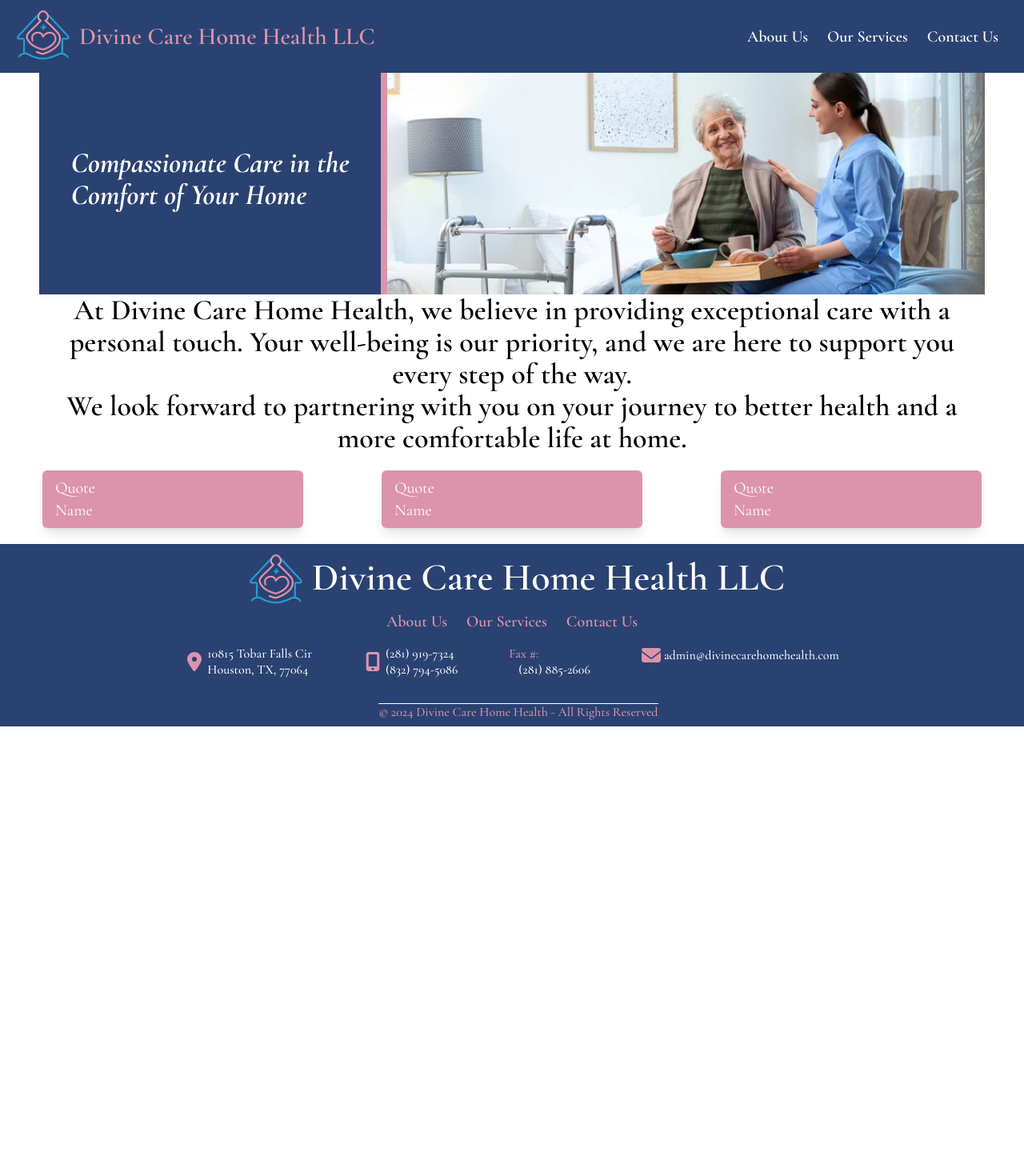
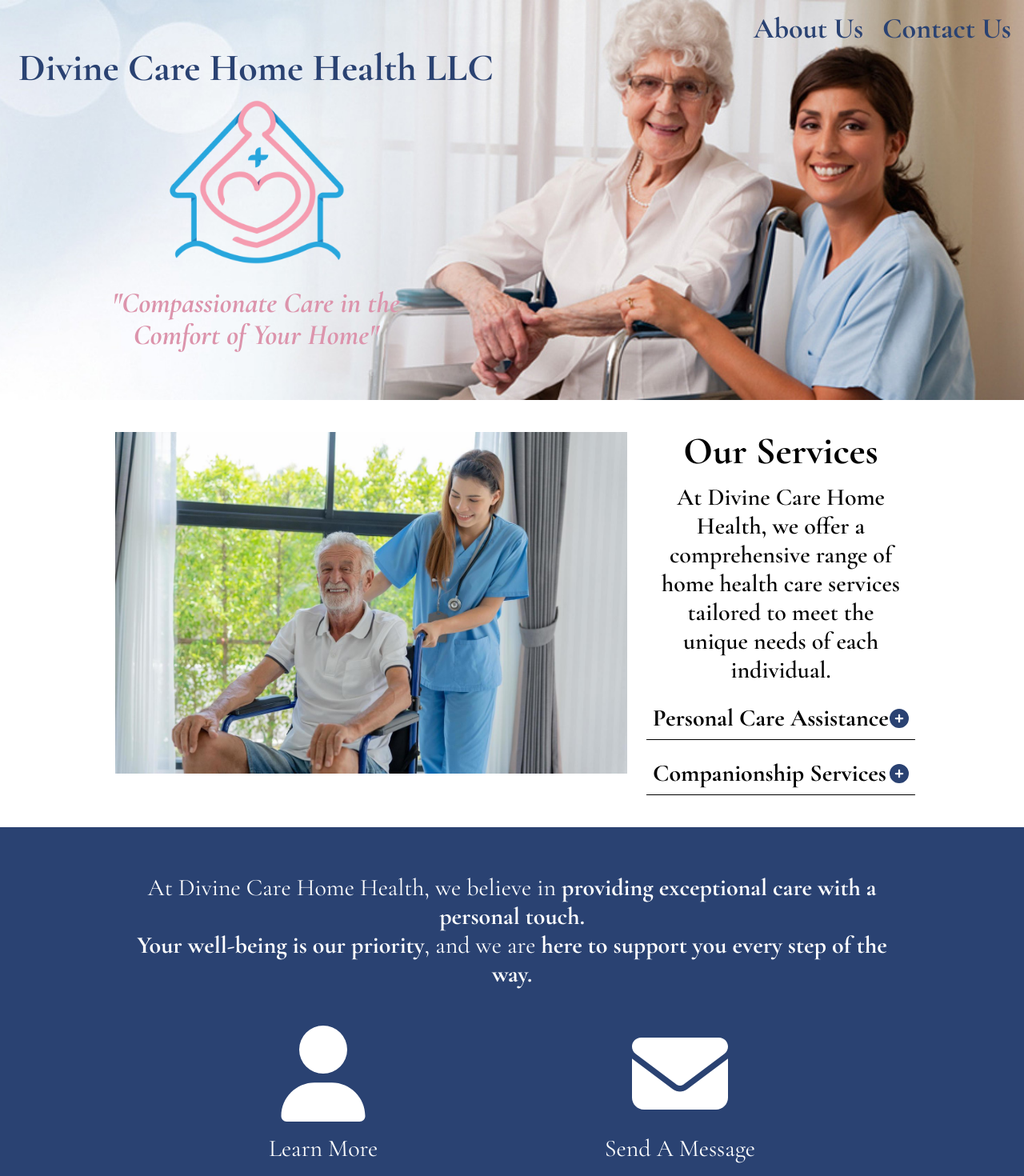
Before and after one commit to chacuzzzi/chacuzzzi.github.io, a React (Create React App) app in the folder client/: page / in a window 1280 px wide. Shown: the top 1470 px of the page at 80% size. Before the commit the page ends 908 px from the top, so only its background shows below. Built offline with nearby package versions, Linux system fonts and the light colour scheme.

Commit message:
added new banner, accordion menu, pics, and text to home page

```diff
--- a/client/src/App.js
+++ b/client/src/App.js
@@ -4,22 +4,23 @@
 import About from './Pages/About.jsx'
 // import Careers from './Pages/Careers.jsx'
 import Contact from './Pages/Contact.jsx'
-import Services from './Pages/Services.jsx'
+// import Services from './Pages/Services.jsx'
 import Navbar from './Components/Navbar.jsx'
 import Footer from './Components/Footer.jsx'
+
 
 function App() {
   return (
     <Router className="app">
       <div className='flex flex-col min-h-screen'>
-        <Navbar/>
+        <Navbar />
         <div className='flex-grow'>
-            <Routes>
+          <Routes>
             <Route path="/" element={<Home />} />
             <Route path="/about" element={<About />} />
              {/* <Route path="/careers" element={<Careers />} /> */}
             <Route path="/contact" element={<Contact />} />
-            <Route path="/services" element={<Services />} />
+            {/* <Route path="/services" element={<Services />} /> */}
           </Routes>
         </div>
         <Footer/>
--- a/client/src/Components/Footer.jsx
+++ b/client/src/Components/Footer.jsx
@@ -15,14 +15,17 @@
           </div>
         </div>
         <div className='flex justify-center items-center flex-col'>
-          <ul className='flex space-x-6 list-none text-xl font-semibold px-8 text-pinkTheme m-0'>
-            <li className='hover:cursor-pointer hover:text-pinkTheme' onClick={() => navigate('/about')}>About Us</li>
-            <li className='hover:cursor-pointer hover:text-pinkTheme' onClick={() => navigate('/services')}>Our Services</li>
-            <li className='hover:cursor-pointer hover:text-pinkTheme' onClick={() => navigate('/contact')}>Contact Us</li>
+          <ul className='flex flex-col sm:flex-row sm:space-x-6 list-none p-0 text-xl font-semibold text-pinkTheme m-0 text-center'>
+            <li className='hover:cursor-pointer hover:text-white' onClick={() => navigate('/about')}>About Us</li>
+            <li className='hover:cursor-pointer hover:text-white' onClick={() => navigate('/contact')}>Contact Us</li>
           </ul>
-          <ul className='list-none text-l font-medium flex flex-col p-0 lg:flex-row items-center lg:items-start'>
+          <li className='list-none text-xl text-pinkTheme mt-2 text-center flex flex-col sm:block'>
+            Business Hours:
+            <span className='text-white text-base'> Mon - Fri | 8:30 AM - 5 PM</span>
+          </li>
+          <ul className='list-none text-l font-medium flex flex-col lg:flex-row items-center justify-center lg:items-start border-0 border-y border-solid border-white p-4'>
             <li>
-              <ul className='list-none p-0 lg:mr-16 text-white mb-2 sm:mb-0 flex flex-row items-center'>
+              <ul className='list-none p-0 lg:mr-16 text-white mb-2 lg:mb-0 flex flex-row items-center'>
                 <svg xmlns="http://www.w3.org/2000/svg" width="1.5em" height="1.5em" viewBox="0 0 384 512" className='fill-current text-pinkTheme mr-1'>
                   <path d="M215.7 499.2C267 435 384 279.4 384 192C384 86 298 0 192 0S0 86 0 192c0 87.4 117 243 168.3 307.2c12.3 15.3 35.1 15.3 47.4 0zM192 128a64 64 0 1 1 0 128 64 64 0 1 1 0-128z"/>
                 </svg>
@@ -35,7 +38,7 @@
             </li>
 
             <li>
-              <ul className='list-none p-0 lg:mr-16 text-white mb-2 sm:mb-0 flex flex-row items-center'>
+              <ul className='list-none p-0 lg:mr-16 text-white mb-2 lg:mb-0 flex flex-row items-center'>
                 <svg xmlns="http://www.w3.org/2000/svg" width="1.5em" height="1.5em" viewBox="0 0 384 512" className='fill-current text-pinkTheme mr-1'>
                   <path d="M16 64C16 28.7 44.7 0 80 0H304c35.3 0 64 28.7 64 64V448c0 35.3-28.7 64-64 64H80c-35.3 0-64-28.7-64-64V64zM224 448a32 32 0 1 0 -64 0 32 32 0 1 0 64 0zM304 64H80V384H304V64z"/>
                 </svg>
@@ -47,14 +50,14 @@
             </li>
 
             <li>
-              <ul className='list-none p-0 lg:mr-16 text-white mb-2 sm:mb-02'>
+              <ul className='list-none p-0 lg:mr-16 text-white mb-2 lg:mb-0'>
                 <li className='text-pinkTheme'>Fax #:</li>
                 <li className='pl-3'>(281) 885-2606</li>
               </ul>
             </li>
 
             <li>
-              <ul className='list-none p-0 text-white flex flex-row items-center'>
+              <ul className='list-none p-0 h-10 text-white flex flex-row items-center'>
                 <svg xmlns="http://www.w3.org/2000/svg" width="1.5em" height="1.5em" viewBox="0 0 512 512" className='fill-current text-pinkTheme mr-1'>
                   <path d="M48 64C21.5 64 0 85.5 0 112c0 15.1 7.1 29.3 19.2 38.4L236.8 313.6c11.4 8.5 27 8.5 38.4 0L492.8 150.4c12.1-9.1 19.2-23.3 19.2-38.4c0-26.5-21.5-48-48-48H48zM0 176V384c0 35.3 28.7 64 64 64H448c35.3 0 64-28.7 64-64V176L294.4 339.2c-22.8 17.1-54 17.1-76.8 0L0 176z"/>
                 </svg>
@@ -64,7 +67,7 @@
           </ul>
         </div>
         <div className='flex w-full justify-center m-2'>
-          <span className='text-pinkTheme text-l font-medium border-0 border-t border-solid border-white'>© 2024 Divine Care Home Health - All Rights Reserved</span>
+          <span className='text-pinkTheme text-l font-medium'>© 2024 Divine Care Home Health - All Rights Reserved</span>
         </div>
       </div>
     </div>
--- a/client/src/Components/Navbar.jsx
+++ b/client/src/Components/Navbar.jsx
@@ -17,10 +17,10 @@
   }
 
   return (
-    <div className='w-full bg-blueTheme top-0 fixed'>
+    <div className='w-full bg-blueTheme top-0 fixed z-20 sm:z-0'>
       <div className='flex items-center justify-between'>
         <div className='flex items-center text-white hover:cursor-pointer hover:text-pinkTheme' onClick={() => handleNavigation('/')}>
-          <img src={icon} width={75} className='m-2 pl-2' alt='Divine Care Home Health LLC'></img>
+          <img src={icon} className='m-2 w-12 sm:w-16' alt='Divine Care Home Health LLC'></img>
           <div className='text-xl font-semibold mr-auto hidden md:block lg:text-2xl xl:text-3xl'>
             <span>Divine Care Home Health LLC</span>
           </div>
@@ -28,17 +28,16 @@
 
         <div>
           <div className={`lg:hidden group hover:cursor-pointer mr-2 flex flex-col p-2 rounded-md ${menuOpen ? 'bg-lightBlue' : ''}`} onClick={toggleMenu}>
-            <svg xmlns="http://www.w3.org/2000/svg" width="2em" height="2em" viewBox="0 0 448 512" className={`fill-current text-lightBlue ${menuOpen ? 'hidden' : 'block'}`}>
+            <svg xmlns="http://www.w3.org/2000/svg" width="1.5em" height="1.5em" viewBox="0 0 448 512" className={`fill-current text-lightBlue ${menuOpen ? 'hidden' : 'block'}`}>
               <path d="M0 96C0 78.3 14.3 64 32 64H416c17.7 0 32 14.3 32 32s-14.3 32-32 32H32C14.3 128 0 113.7 0 96zM0 256c0-17.7 14.3-32 32-32H416c17.7 0 32 14.3 32 32s-14.3 32-32 32H32c-17.7 0-32-14.3-32-32zM448 416c0 17.7-14.3 32-32 32H32c-17.7 0-32-14.3-32-32s14.3-32 32-32H416c17.7 0 32 14.3 32 32z"/>
             </svg>
-            <svg xmlns="http://www.w3.org/2000/svg" width="2em" height="2em" viewBox="0 0 384 512" className={`fill-current text-blueTheme bg-lightBlue ${menuOpen ? 'block' : 'hidden'}`}>
+            <svg xmlns="http://www.w3.org/2000/svg" width="1.5em" height="1.5em" viewBox="0 0 384 512" className={`fill-current text-blueTheme bg-lightBlue ${menuOpen ? 'block' : 'hidden'}`}>
               <path d="M376.6 84.5c11.3-13.6 9.5-33.8-4.1-45.1s-33.8-9.5-45.1 4.1L192 206 56.6 43.5C45.3 29.9 25.1 28.1 11.5 39.4S-3.9 70.9 7.4 84.5L150.3 256 7.4 427.5c-11.3 13.6-9.5 33.8 4.1 45.1s33.8 9.5 45.1-4.1L192 306 327.4 468.5c11.3 13.6 31.5 15.4 45.1 4.1s15.4-31.5 4.1-45.1L233.7 256 376.6 84.5z"/>
             </svg>
           </div>
 
-          <ul className='lg:flex space-x-6 list-none text-xl font-semibold px-8 text-white hidden'>
+          <ul className='lg:flex space-x-6 list-none text-2xl font-semibold px-8 text-white hidden'>
             <li className='hover:cursor-pointer hover:text-pinkTheme' onClick={() => navigate('/about')}>About Us</li>
-            <li className='hover:cursor-pointer hover:text-pinkTheme' onClick={() => navigate('/services')}>Our Services</li>
             <li className='hover:cursor-pointer hover:text-pinkTheme' onClick={() => navigate('/contact')}>Contact Us</li>
           </ul>
         </div>
@@ -46,7 +45,6 @@
       <div>
         <ul className={`lg:hidden m-0 flex flex-col list-none text-xl font-semibold px-8 text-white text-right ${menuOpen ? 'block' : 'hidden'}`}>
           <li className='hover:cursor-pointer hover:text-pinkTheme' onClick={() => handleNavigation('/about')}>About Us</li>
-          <li className='hover:cursor-pointer hover:text-pinkTheme' onClick={() => handleNavigation('/services')}>Our Services</li>
           <li className='hover:cursor-pointer hover:text-pinkTheme' onClick={() => handleNavigation('/contact')}>Contact Us</li>
         </ul>
       </div>
--- a/client/src/Pages/About.jsx
+++ b/client/src/Pages/About.jsx
@@ -28,7 +28,7 @@
 
 function About() {
     return (
-        <div className='w-full'>
+        <div className='w-full pt-20'>
             <h1 className='text-center text-6xl'>About Us</h1>
             <div className='w-11/12 m-auto text-center cormorant-garamond-medium-italic text-4xl mb-4 pb-1'>"Compassionate Care in the Comfort of Your Home."</div>
             <InformationCard
--- a/client/src/Pages/Contact.jsx
+++ b/client/src/Pages/Contact.jsx
@@ -1,11 +1,12 @@
 import React from 'react'
 
 function Contact() {
-  return (<div className=''>
-    <h1 className='text-6xl text-center'>Contact Us</h1>
-    <div className='flex justify-center'>
-        <iframe className='m-4' title='form' width="640px" height="480px" src="https://forms.office.com/r/snpWBdArn0?embed=true" frameborder="0" marginwidth="1" marginheight="1" allowfullscreen webkitallowfullscreen mozallowfullscreen msallowfullscreen> </iframe>
-    </div>
+  return (
+    <div className='pt-20'>
+      <h1 className='text-6xl text-center'>Contact Us</h1>
+        <div className='flex justify-center'>
+          <iframe className='m-4' title='form' width="640px" height="480px" src="https://forms.office.com/r/snpWBdArn0?embed=true" frameborder="0" marginwidth="1" marginheight="1" allowfullscreen webkitallowfullscreen mozallowfullscreen msallowfullscreen> </iframe>
+        </div>
     </div>
   )
 }
--- a/client/src/Pages/Home.jsx
+++ b/client/src/Pages/Home.jsx
@@ -1,56 +1,142 @@
-import React from 'react'
-import banner from '../public/homebanner.jpg'
+import React, { useState } from 'react'
+import { useNavigate } from 'react-router-dom'
+import banner from '../public/homebanner2.jpg'
+import icon from '../public/logo.png'
+import servicePic from '../public/elderly-man-receiving-care-from-a-health-care-physical-therapy-nurse-photo.jpg'
+
+function AccordionMenu({header, list}) {
+  const [accordionOpen, setAccordionOpen] = useState(false)
+
+  const handleAccordion = () => {
+    setAccordionOpen(!accordionOpen)
+  }
+
+  return (
+    <div className='w-full border-solid border-b border-0 p-2'>
+      <div className='flex justify-between hover:cursor-pointer' onClick={handleAccordion}>
+        <span className='text-3xl font-bold'>{header}</span>
+        <div className='flex items-center justify-center'>
+          { accordionOpen ? (
+            <svg xmlns="http://www.w3.org/2000/svg" width="1.5em" height="1.5em" viewBox="0 0 512 512" className='fill-current text-blueTheme'>
+              <path d="M256 512A256 256 0 1 0 256 0a256 256 0 1 0 0 512zM184 232H328c13.3 0 24 10.7 24 24s-10.7 24-24 24H184c-13.3 0-24-10.7-24-24s10.7-24 24-24z"/>
+            </svg>) : (
+            <svg xmlns="http://www.w3.org/2000/svg" width="1.5em" height="1.5em" viewBox="0 0 512 512" className='fill-current text-blueTheme'>
+              <path d="M256 512A256 256 0 1 0 256 0a256 256 0 1 0 0 512zM232 344V280H168c-13.3 0-24-10.7-24-24s10.7-24 24-24h64V168c0-13.3 10.7-24 24-24s24 10.7 24 24v64h64c13.3 0 24 10.7 24 24s-10.7 24-24 24H280v64c0 13.3-10.7 24-24 24s-24-10.7-24-24z"/>
+            </svg>
+          )}
+        </div>
+      </div>
+      <ul className={`text-2xl space-y-2 transition-all duration-300 ease-in-out ${accordionOpen ? 'block' : 'hidden'}`}>
+        {list.map((item, index) => (
+          <li key={index}>{item}</li>
+        ))}
+      </ul>
+    </div>
+  )
+}
 
 function Home() {
+  const navigate = useNavigate()
+
   return (
-    <div className='w-full'>
-      <div className='flex flex-col w-full justify-center items-center pt-20 sm:flex-row'>
-        <div className='w-11/12 h-20 sm:w-4/12 sm:h-72 bg-blueTheme flex justify-center sm:border-r-8 sm:border-b-0 border-b-4 border-pinkTheme border-solid border-0'>
-          <div className='flex items-center'>
-            <div className='text-white font-bold text-left m-4 text-2xl md:text-3xl lg:text-4xl italic'>
-              <span>Compassionate Care in the</span>
+    <div className='w-full pb-10 sm:pt-0 pt-16'>
+      <div className='flex flex-row z-10 relative mb-10'>
+        <div className='w-full h-96 sm:h-[500px] bg-cover bg-center bg-no-repeat relative opacity-75 sm:opacity-100' style={{backgroundImage: `url(${banner})`, backgroundPosition: 'calc(85%) top', filter: 'blur(0px)'}}>
+        </div>
+        <div className='w-full sm:w-1/2 h-96 sm:h-[500px] absolute'>
+          <div className='h-full flex flex-col items-center justify-center z-10'>
+            <span className='font-black sm:block text-2xl md:text-3xl lg:text-4xl xl:text-5xl text-blueTheme text-center'>Divine Care Home Health LLC</span>
+            <img src={icon} alt='Elderly and nurse smiling' className='h-1/2'></img>
+            <div className='font-black italic text-2xl lg:text-3xl xl:text-4xl text-pinkTheme sm:text-pinkTheme text-center'>
+              <span>"Compassionate Care in the</span>
               <br />
-              <span>Comfort of Your Home</span>
+              <span>Comfort of Your Home"</span>
             </div>
           </div>
         </div>
-        <div className='w-11/12 h-20 sm:w-7/12 sm:h-72 bg-cover bg-center bg-no-repeat' style={{backgroundImage: `url(${banner})`, backgroundPosition: 'right top'}}></div>
-      </div>
-      <div className='w-11/12 m-auto text-center'>
-        <div className='flex flex-col font-semibold text-4xl'>
-          <span>
-            At Divine Care Home Health, we believe in providing exceptional care with a personal touch.
-            Your well-being is our priority, and we are here to support you every step of the way.
-          </span>
-          <span>
-            We look forward to partnering with you on your journey to better health and a more comfortable life at home.
-          </span>
+        <div className='absolute top-0 right-0'>
+          <ul className='list-none hidden sm:flex flex-row p-0 m-4 text-3xl lg:text-4xl font-bold text-blueTheme space-x-6'>
+            <li className='hover:cursor-pointer hover:text-pinkTheme' onClick={() => navigate('/about')}>About Us</li>
+            <li className='hover:cursor-pointer hover:text-pinkTheme' onClick={() => navigate('/contact')}>Contact Us</li>
+          </ul>
         </div>
       </div>
+      <div className='flex flex-col sm:flex-row justify-center items-center sm:items-start sm:space-x-8'>
+        <div className='flex flex-col w-full sm:w-1/2'>
+          <img src={servicePic} alt='Nurse taking care of elderly man'/>
+        </div>
+        <div className='flex flex-col w-3/4 sm:w-1/4 justify-center sm:justify-normal items-center space-y-4 pt-4 sm:pt-0'>
+          <span className='text-5xl font-bold text-center'>Our Services</span>
+          <p className='text-3xl font-semibold text-center'>
+            At Divine Care Home Health, we offer a comprehensive range of home health care services tailored to meet the unique needs of each individual.
+          </p>
+          <AccordionMenu
+            header={"Personal Care Assistance"}
+            list={[
+              <li key="1"><span className='font-semibold'>Daily Living Activities:</span> Helping with bathing, dressing, grooming, and toileting.</li>,
+              <li key="2"><span className='font-semibold'>Mobility Support:</span> Assistance with walking, transferring, and positioning.</li>,
+              <li key="3"><span className='font-semibold'>Nutritional Support:</span> Meal preparation and feeding assistance.</li>
+            ]}
+          />
+          <AccordionMenu
+            header={"Companionship Services"}
+            list={[
+              <li key="1"><span className='font-semibold'>Emotional Support:</span> Providing companionship and conversation to alleviate loneliness.</li>,
+              <li key="2"><span className='font-semibold'>Recreational Activities:</span> Engaging in hobbies, games, and activities to promote mental and emotional well-being.</li>,
+              <li key="3"><span className='font-semibold'>Errands and Transportation:</span> Assisting with shopping, appointments, and outings.</li>
+            ]}
+          />
+        </div>
+      </div>
+      <div className='bg-blueTheme h-fit lg:h-96 my-10 flex flex-col items-center justify-center space-y-4 py-10'>
+        <div className='w-3/4 text-center'>
+          <p className='text-white text-3xl'>
+            At Divine Care Home Health, we believe in <span className='font-bold'>providing exceptional care with a personal touch.</span>
+            <br />
+            <span className='font-bold'>Your well-being is our priority</span>, and we are <span className='font-bold'>here to support you every step of the way.</span>
+          </p>
+        </div>
+        <div className='flex flex-col lg:flex-row text-3xl text-white justify-between w-1/2 space-y-12 lg:space-y-0'>
+          <div className='flex flex-col items-center group hover:cursor-pointer' onClick={() => navigate('/about')}>
+            <svg xmlns="http://www.w3.org/2000/svg" width="4em" height="4em" viewBox="0 0 448 512" className='fill-current group-hover:text-pinkTheme transition-colors duration-300'>
+              <path d="M224 256A128 128 0 1 0 224 0a128 128 0 1 0 0 256zm-45.7 48C79.8 304 0 383.8 0 482.3C0 498.7 13.3 512 29.7 512H418.3c16.4 0 29.7-13.3 29.7-29.7C448 383.8 368.2 304 269.7 304H178.3z"/>
+            </svg>
+            <span className='m-4 group-hover:text-pinkTheme transition-colors duration-300 text-center'>Learn More</span>
+          </div>
+          <div className='flex flex-col items-center group hover:cursor-pointer' onClick={() => navigate('/contact')}>
+            <svg xmlns="http://www.w3.org/2000/svg" width="4em" height="4em" viewBox="0 0 512 512" className='fill-current group-hover:text-pinkTheme transition-colors duration-300'>
+              <path d="M48 64C21.5 64 0 85.5 0 112c0 15.1 7.1 29.3 19.2 38.4L236.8 313.6c11.4 8.5 27 8.5 38.4 0L492.8 150.4c12.1-9.1 19.2-23.3 19.2-38.4c0-26.5-21.5-48-48-48H48zM0 176V384c0 35.3 28.7 64 64 64H448c35.3 0 64-28.7 64-64V176L294.4 339.2c-22.8 17.1-54 17.1-76.8 0L0 176z"/>
+            </svg>
+            <span className='m-4 group-hover:text-pinkTheme transition-colors duration-300 text-center'>Send A Message</span>
+          </div>
+
+        </div>
+
+      </div>
       <div className='w-11/12 m-auto'>
-        <div className='flex flex-col sm:flex-row justify-between p-0 text-white text-xl'>
-          <ul className='list-none px-4 py-2 bg-pinkTheme sm:w-1/4 rounded-md shadow-lg'>
-            <li>
+        <div className='flex flex-col sm:flex-row justify-between h-auto sm:h-40 lg:h-52 p-0 text-pinkTheme text-xl'>
+          <ul className='list-none px-4 py-2 bg-white sm:w-1/4 rounded-md shadow-lg'>
+            <li className='h-3/4 items-end'>
               Quote
             </li>
-            <li>
-              Name
+            <li className='h-1/4 flex items-end justify-end'>
+              - Name
             </li>
           </ul>
-          <ul className='list-none px-4 py-2 bg-pinkTheme sm:w-1/4 rounded-md shadow-lg'>
-            <li>
+          <ul className='list-none px-4 py-2 bg-white sm:w-1/4 rounded-md shadow-lg'>
+            <li className='h-3/4 items-end'>
               Quote
             </li>
-            <li>
-              Name
+            <li className='h-1/4 flex items-end justify-end'>
+              - Name
             </li>
           </ul>
-          <ul className='list-none px-4 py-2 bg-pinkTheme sm:w-1/4 rounded-md shadow-lg'>
-            <li>
+          <ul className='list-none px-4 py-2 bg-white sm:w-1/4 rounded-md shadow-lg'>
+            <li className='h-3/4 items-end'>
               Quote
             </li>
-            <li>
-              Name
+            <li className='h-1/4 flex items-end justify-end'>
+              - Name
             </li>
           </ul>
         </div>
```
Also changed, not shown: client/src/public/elderly-man-receiving-care-from-a-health-care-physical-therapy-nurse-photo.jpg (added), client/src/public/homebanner2.jpg (added).
